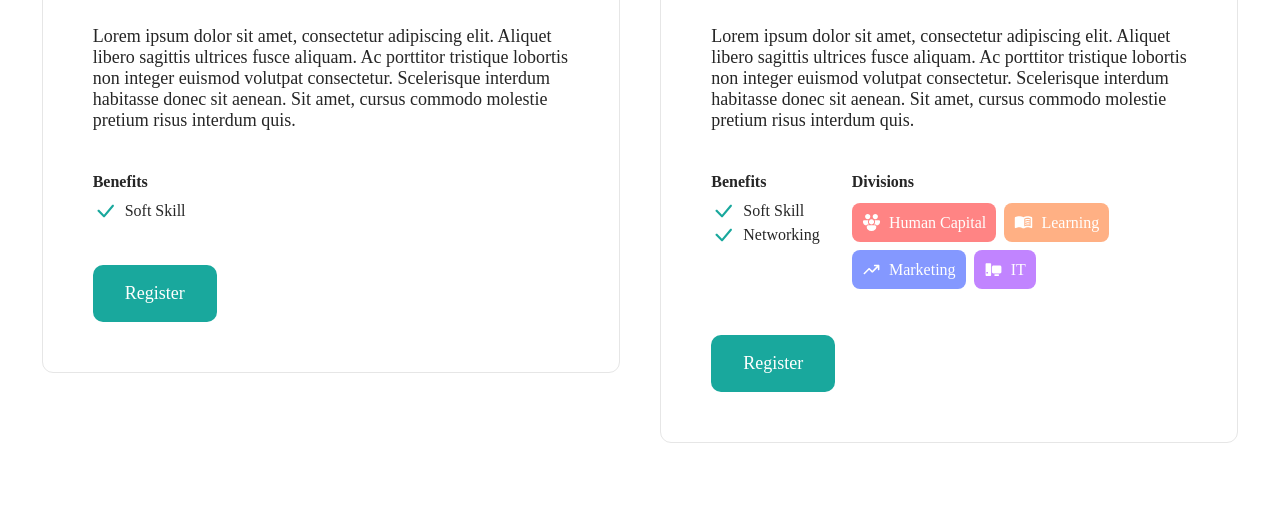
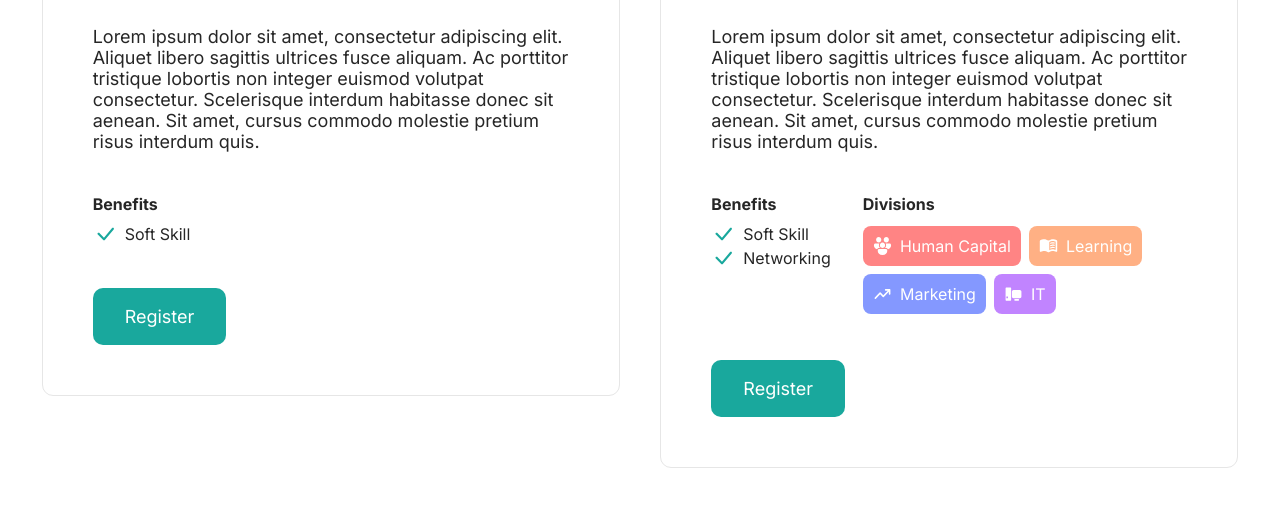
Before and after one commit to BinusStudentLearningCommunity/join.bslc.or.id, a plain HTML site: page index.html in a window 1280 px wide. Shown: the part 520-1051 px from the top of the page. Before the commit the page ends 1026 px from the top, so only its background shows below. Drawn offline with Linux system fonts and the light colour scheme.

Commit message:
Updated standard font

```diff
--- a/assets/css/global.css
+++ b/assets/css/global.css
@@ -4,6 +4,7 @@
     margin: 0;
     padding: 0;
     font-weight: 400;
+    font-family: Inter;
 }
 :root{
     --bslc-tosca: #19A89D;
```
